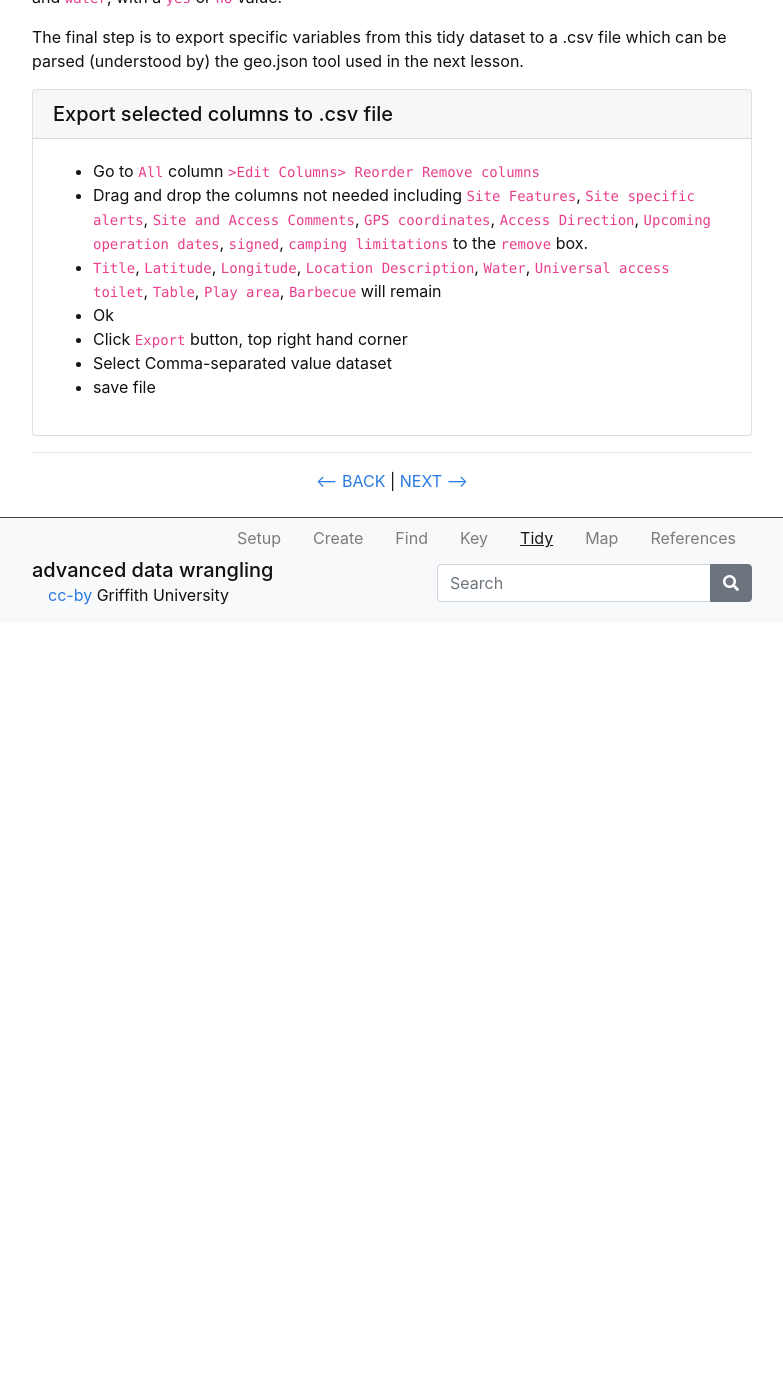
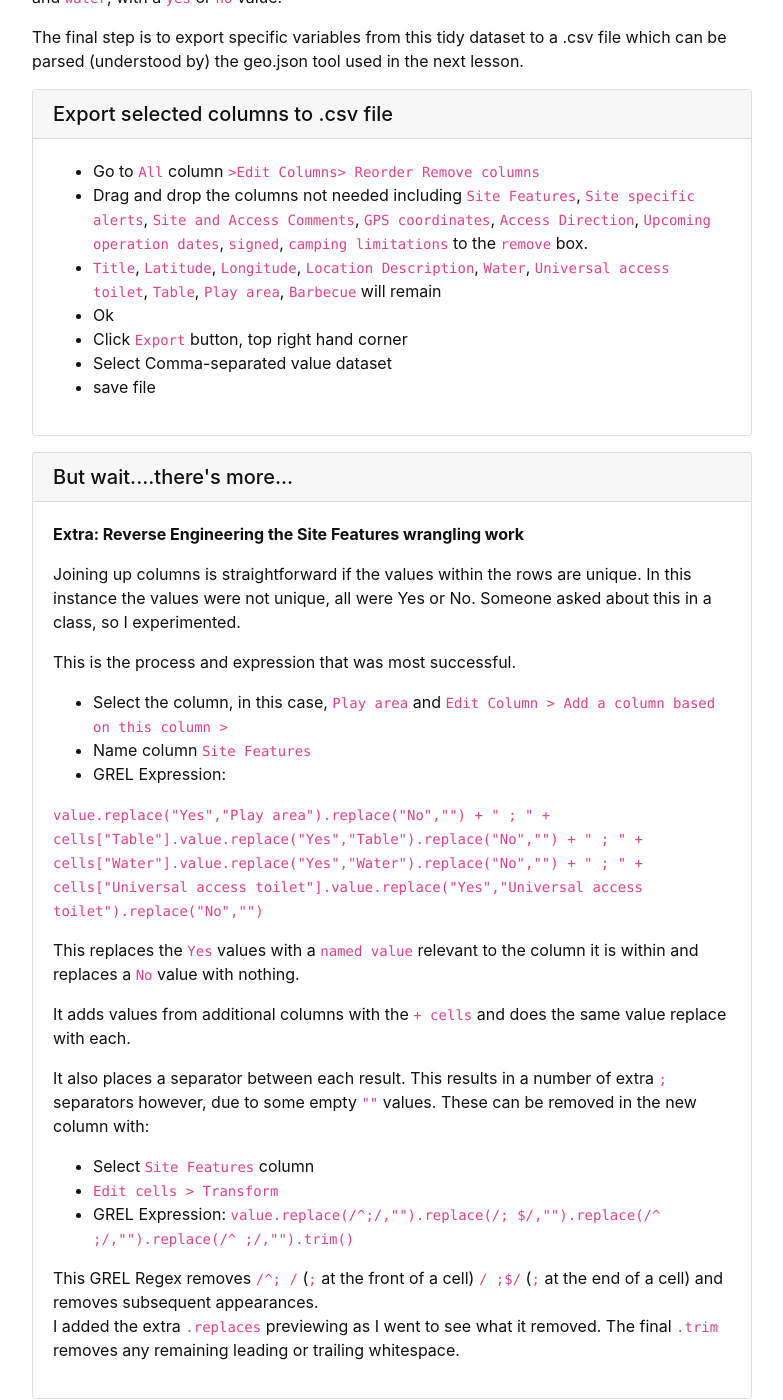
Before and after one commit to GULibrarySandbox/advanced-data-wrangle-old, a Jekyll site: the page built from content/5-lesson.md, in a window 1280 px wide and 1400 px high, scrolled down 3964 px. Shown: the whole window, without its empty margins (248-1031 px from the left). Built offline with Jekyll 4.4.1, drawn with Linux system fonts in a browser that asks for light colours; before the commit the page ends 4587 px from its top, so only the background shows below that.

Commit message:
Update 5-lesson.md

```diff
--- a/content/5-lesson.md
+++ b/content/5-lesson.md
@@ -112,6 +112,33 @@ The final step is to export specific variables from this tidy dataset to a .csv
 - Select Comma-separated value dataset
 - save file{% endcapture %} {% include card.md header="Export selected columns to .csv file" text=text %}
 
+{% capture text %}
+**Extra: Reverse Engineering the Site Features wrangling work**
+
+ Joining up columns is straightforward if the values within the rows are unique.  In this instance the values were not unique,  all were Yes or No.  Someone asked about this in a class, so I experimented.
+
+ This is the process and expression that was most successful.
+ - Select the column, in this case, `Play area` and `Edit Column > Add a column based on this column >`
+ - Name column `Site Features`
+ - GREL Expression:
+
+  `value.replace("Yes","Play area").replace("No","") + " ; " + cells["Table"].value.replace("Yes","Table").replace("No","") + " ; " + cells["Water"].value.replace("Yes","Water").replace("No","") + " ; " + cells["Universal access toilet"].value.replace("Yes","Universal access toilet").replace("No","")`
+
+ This replaces the `Yes` values with a `named value` relevant to the column it is within and replaces a `No` value with nothing.
+
+ It adds values from additional columns with the `+ cells` and does the same value replace with each.
+
+ It also places a separator between each result.  This results in a number of extra `;` separators however, due to some empty `""` values.  These can be removed in the new column with:
+
+- Select `Site Features` column
+- `Edit cells > Transform`
+- GREL Expression:
+   `value.replace(/^;/,"").replace(/; $/,"").replace(/^ ;/,"").replace(/^ ;/,"").trim()`
+
+This GREL Regex removes `/^; /` (`;` at the front of a cell) `/ ;$/`  (`;` at the end of a cell) and removes subsequent appearances.
+I added the extra `.replaces` previewing as I went to see what it removed.  The final `.trim` removes any remaining leading or trailing whitespace.
+
+{% endcapture %} {% include card.md header="But wait....there's more..." text=text %}
 ----
 
 <p align="center">
```
